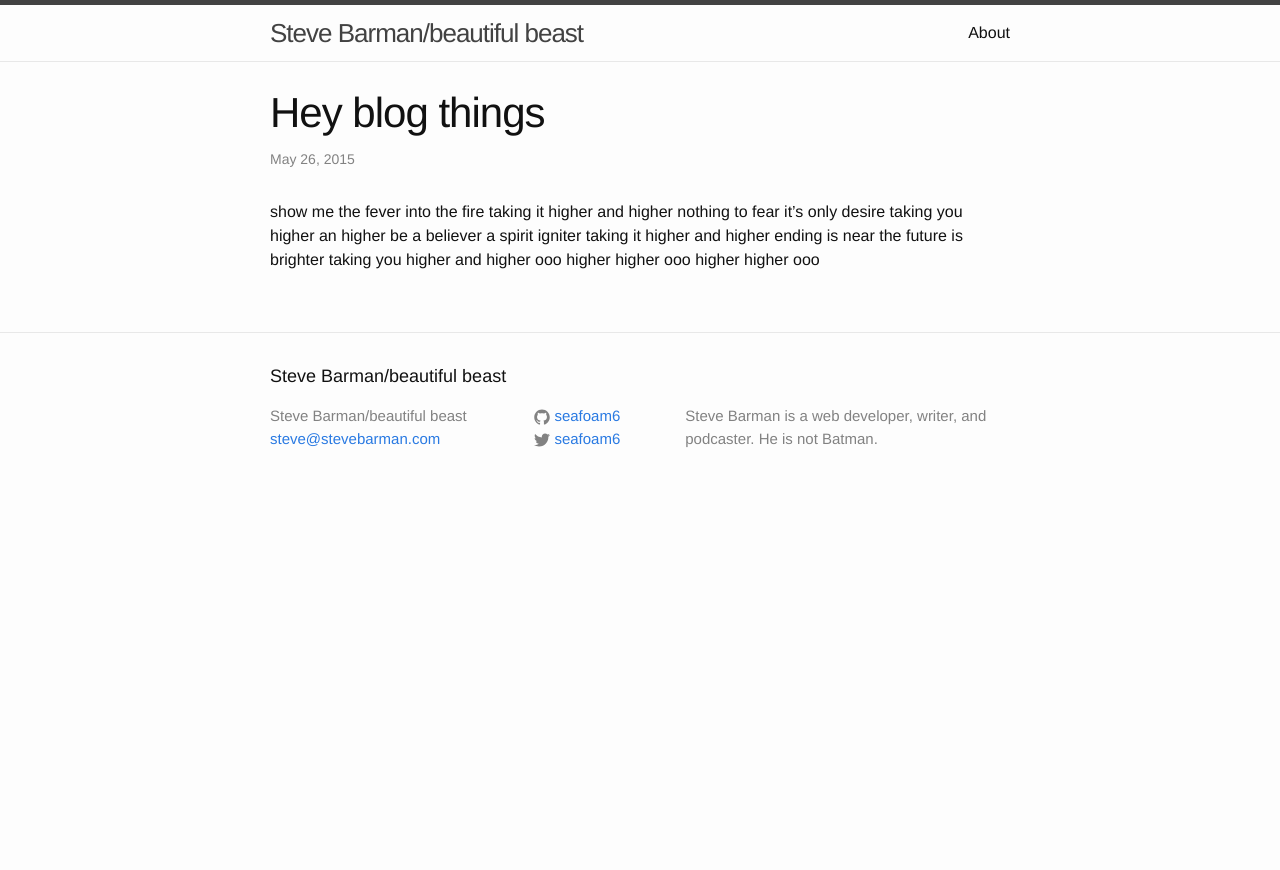
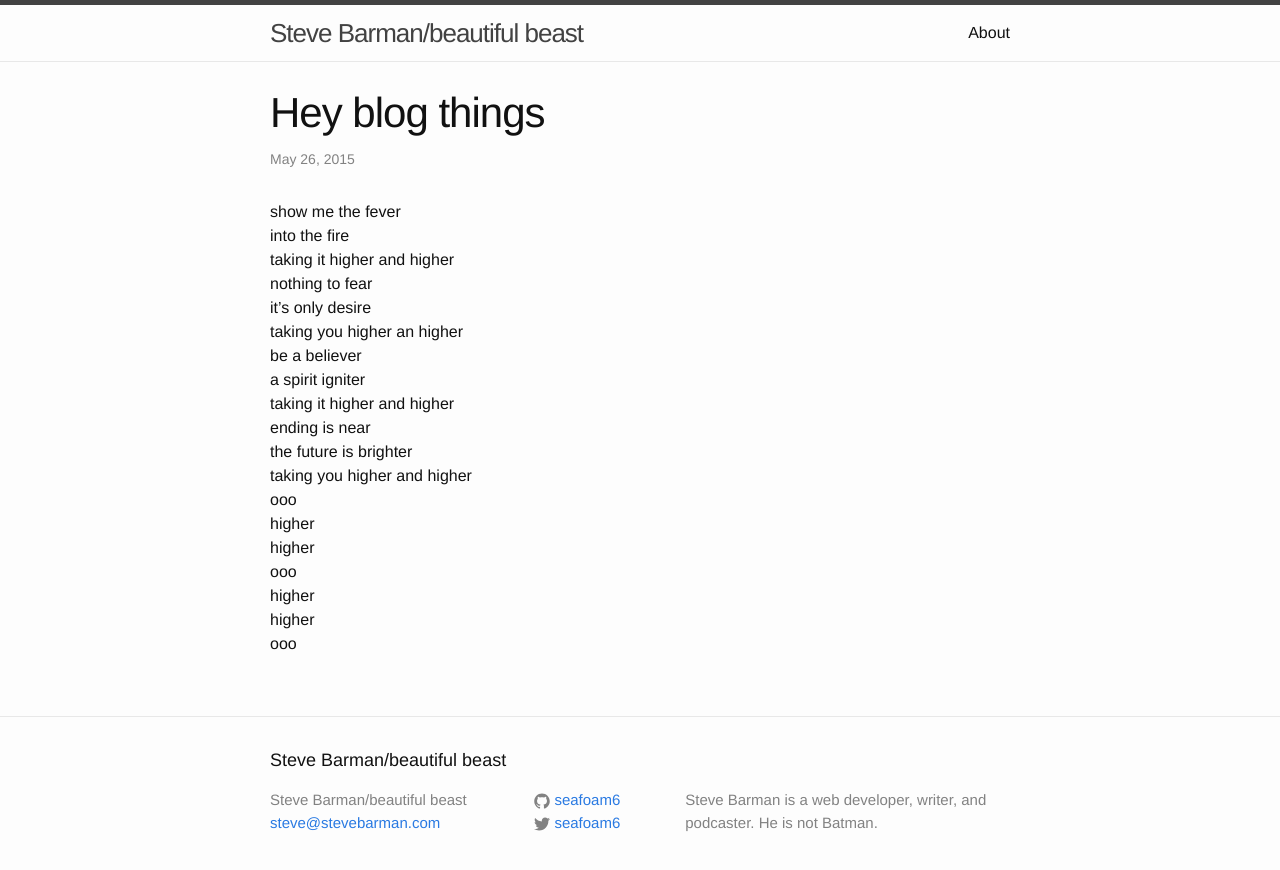
Before and after one commit to seafoam6/seafoam6.github.io, a Jekyll site: the page built from _posts/2015-05-26-the-fever.markdown, in a window 1280 px wide. Shown: the top 870 px of the page. Built offline with Jekyll 4.4.1, drawn with Linux system fonts in a browser that asks for light colours.

```diff
--- a/_posts/2015-05-26-the-fever.markdown
+++ b/_posts/2015-05-26-the-fever.markdown
@@ -5,22 +5,22 @@ date:   2015-05-26 19:15:51
 categories: The Fever
 ---
 
-show me the fever
-into the fire
-taking it higher and higher
-nothing to fear
-it's only desire
-taking you higher an higher
-be a believer
-a spirit igniter
-taking it higher and higher
-ending is near
-the future is brighter
-taking you higher and higher
+show me the fever<br>
+into the fire<br>
+taking it higher and higher<br>
+nothing to fear<br>
+it's only desire<br>
+taking you higher an higher<br>
+be a believer<br>
+a spirit igniter<br>
+taking it higher and higher<br>
+ending is near<br>
+the future is brighter<br>
+taking you higher and higher<br>
+ooo<br>
+higher<br>
+higher<br>
+ooo<br>
+higher<br>
+higher<br>
 ooo
-higher
-higher
-ooo
-higher
-higher
-ooo
```
